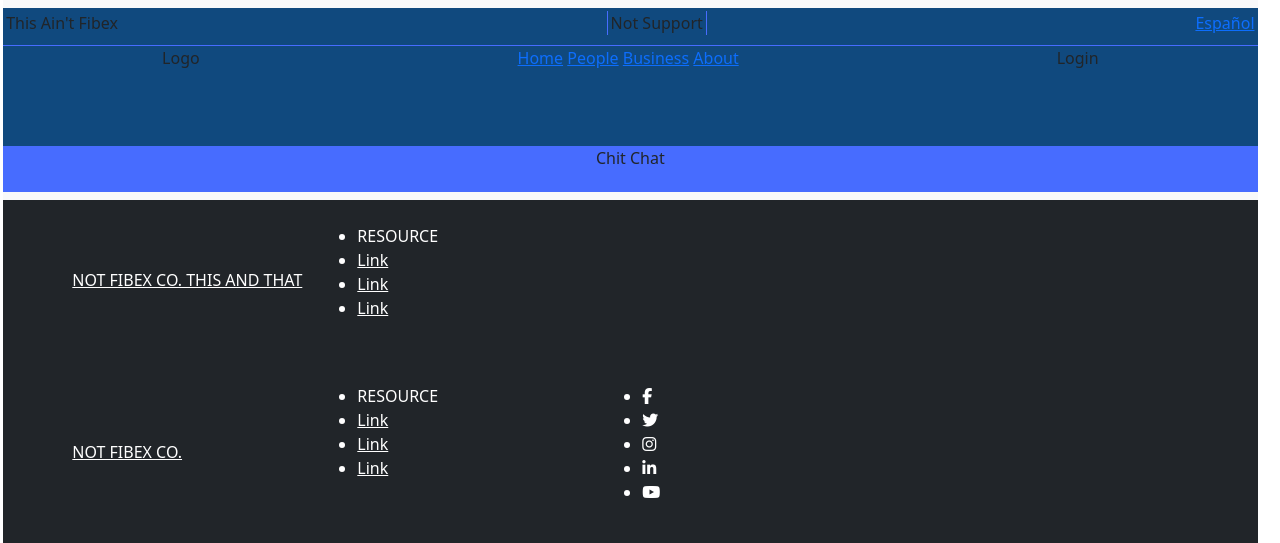
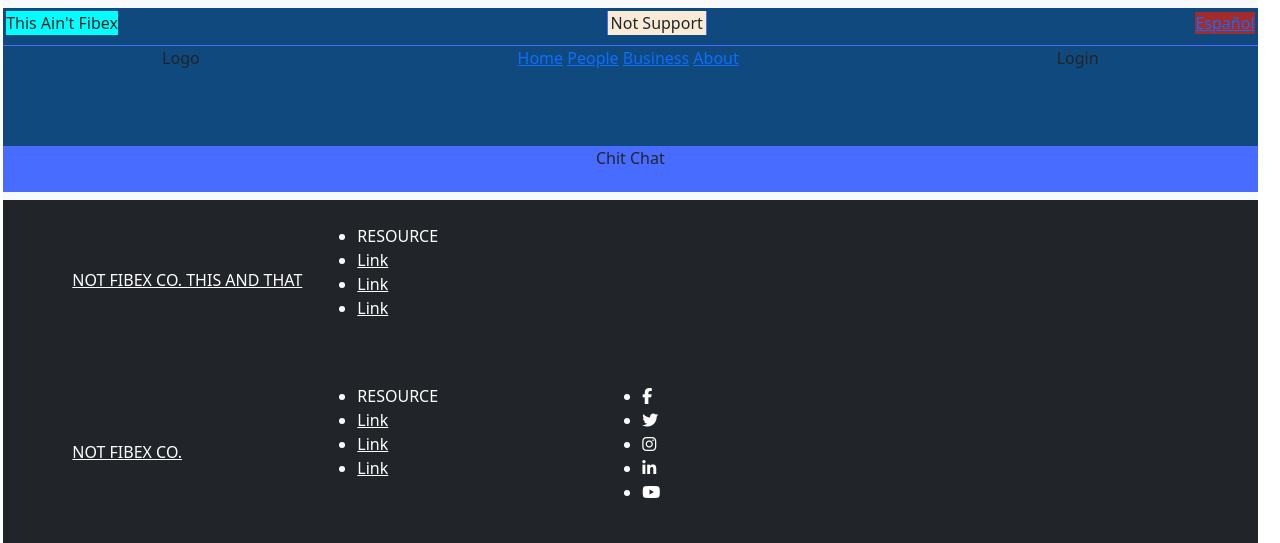
Before and after one commit to laponte16/isp-sample, a PHP site: page / in a window 1280 px wide. Shown: the top 543 px of the page. Run offline with PHP 8.4, Linux system fonts and the light colour scheme; some libraries are stand-ins or nearby versions.

Commit message:
Update styles.css

```diff
--- a/styles.css
+++ b/styles.css
@@ -40,9 +40,12 @@ nav{
 }
 .navTop1{
     flex-grow: 3;
+    background-color:aqua;
 }
 .navTop2{
     flex-grow: 1;
+
+    background-color: antiquewhite;
 
     border-left: solid 1px #476CFF;
     border-right: solid 1px #476CFF;
@@ -51,6 +54,7 @@ nav{
 }
 .navTop3{
     flex-grow: 1;
+    background-color: brown;
 }
 .navMid{
     background-color: #10497E;
```
